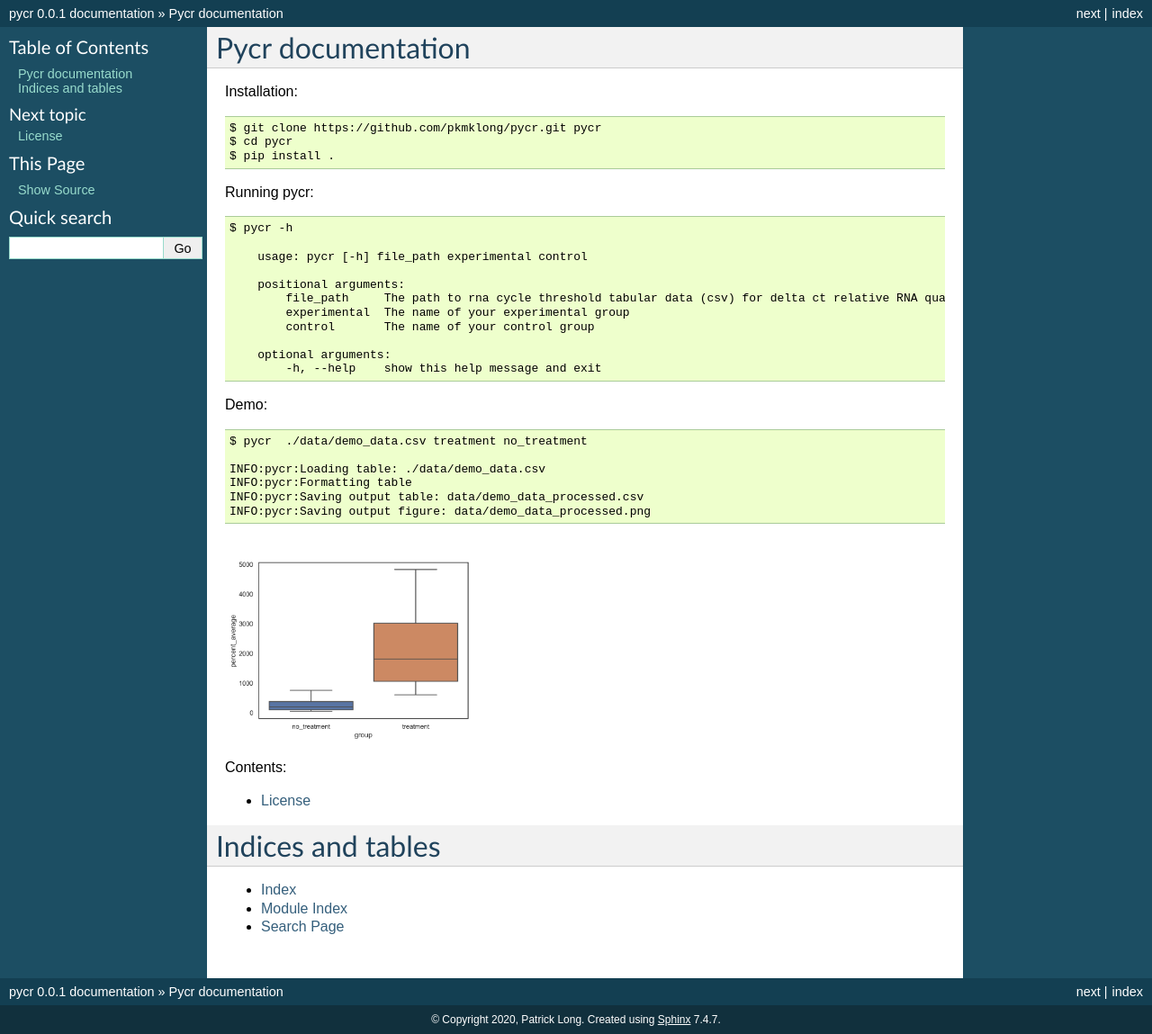
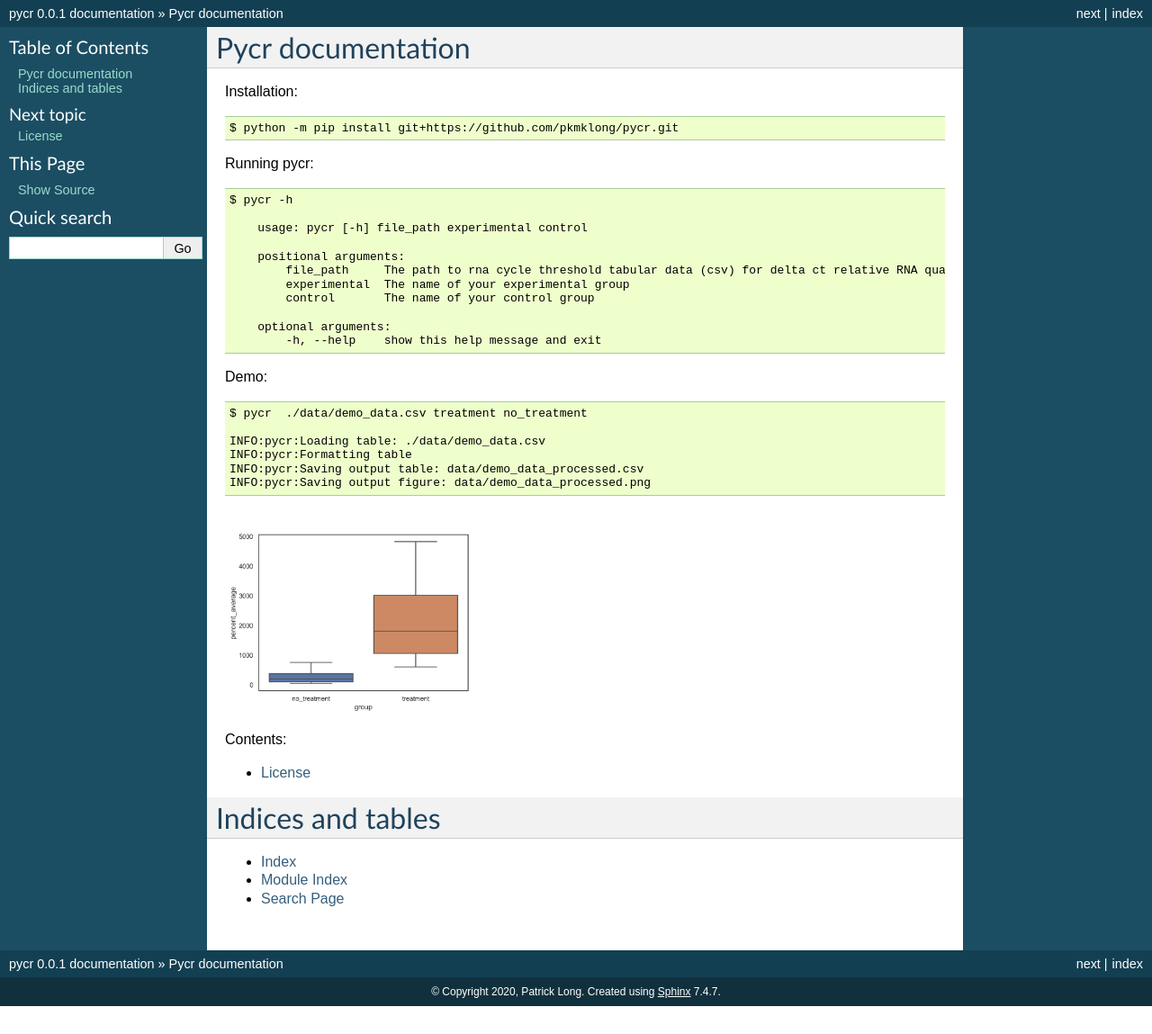
Before and after one commit to patrickmlong/pycr, a Sphinx documentation site: the page built from docs/index.rst, in a window 1280 px wide. Shown: the whole page at 90% size. Built offline with Sphinx 7.4.7, drawn with Linux system fonts in a browser that asks for light colours; after the commit the page ends 1118 px from its top, so only the background shows below that.

Commit message:
simplify install

```diff
--- a/docs/index.rst
+++ b/docs/index.rst
@@ -3,10 +3,7 @@ Pycr documentation
 
 Installation::
 
-    $ git clone https://github.com/pkmklong/pycr.git pycr
-    $ cd pycr
-    $ pip install .
-
+    $ python -m pip install git+https://github.com/pkmklong/pycr.git
 
 Running pycr::
 
```
